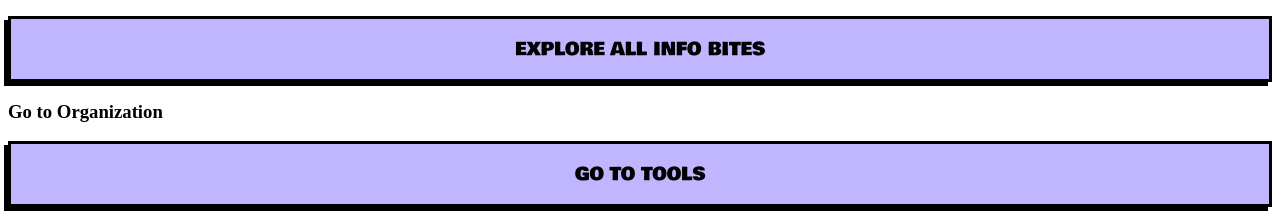
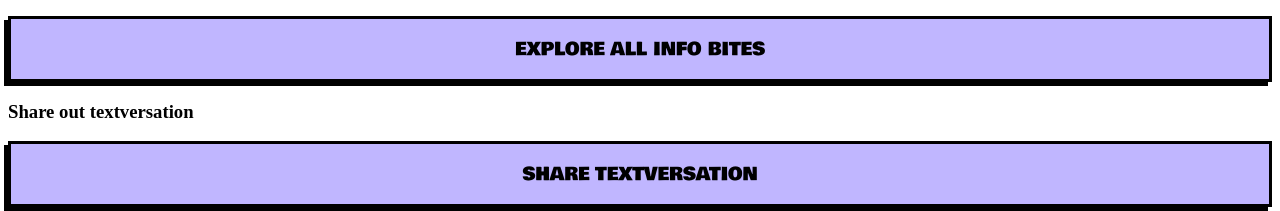
Before and after one commit to patinoart/noJudgmentCSS, a plain HTML site: page index.html in a window 1280 px wide. Shown: the part 589-800 px from the top of the page. Drawn offline with Linux system fonts and the light colour scheme.

Commit message:
Links Update

```diff
--- a/index.html
+++ b/index.html
@@ -35,10 +35,10 @@
     <a class="primaryButton" href="">
         Explore All Info Bites
     </a>
-    <h3>Go to Organization</h3>
-    <!-- Go to Organization -->
-    <a class="primaryButton" href="">
-        Go to Tools
+    <h3>Share out textversation</h3>
+    <!-- Share out textversation -->
+    <a class="primaryButton" href="https://docs.google.com/presentation/d/1UYdFVLhW0q1dfeDqYpDBKN7qX_nqeug-xfOjjba03Zs/preview">
+        Share Textversation
     </a>
 
     <!-- Info Bites -------------------------------------------------->
```
